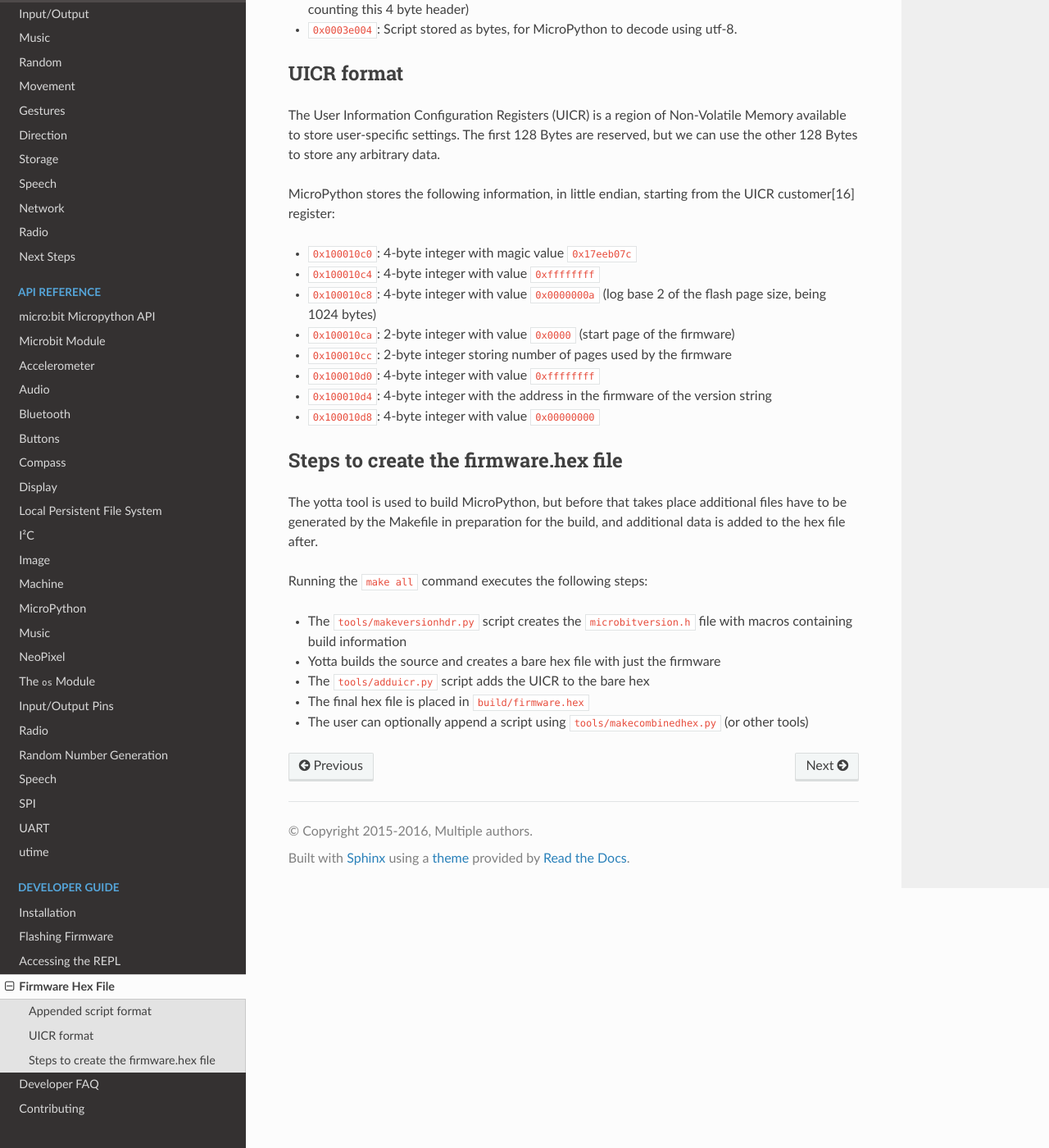
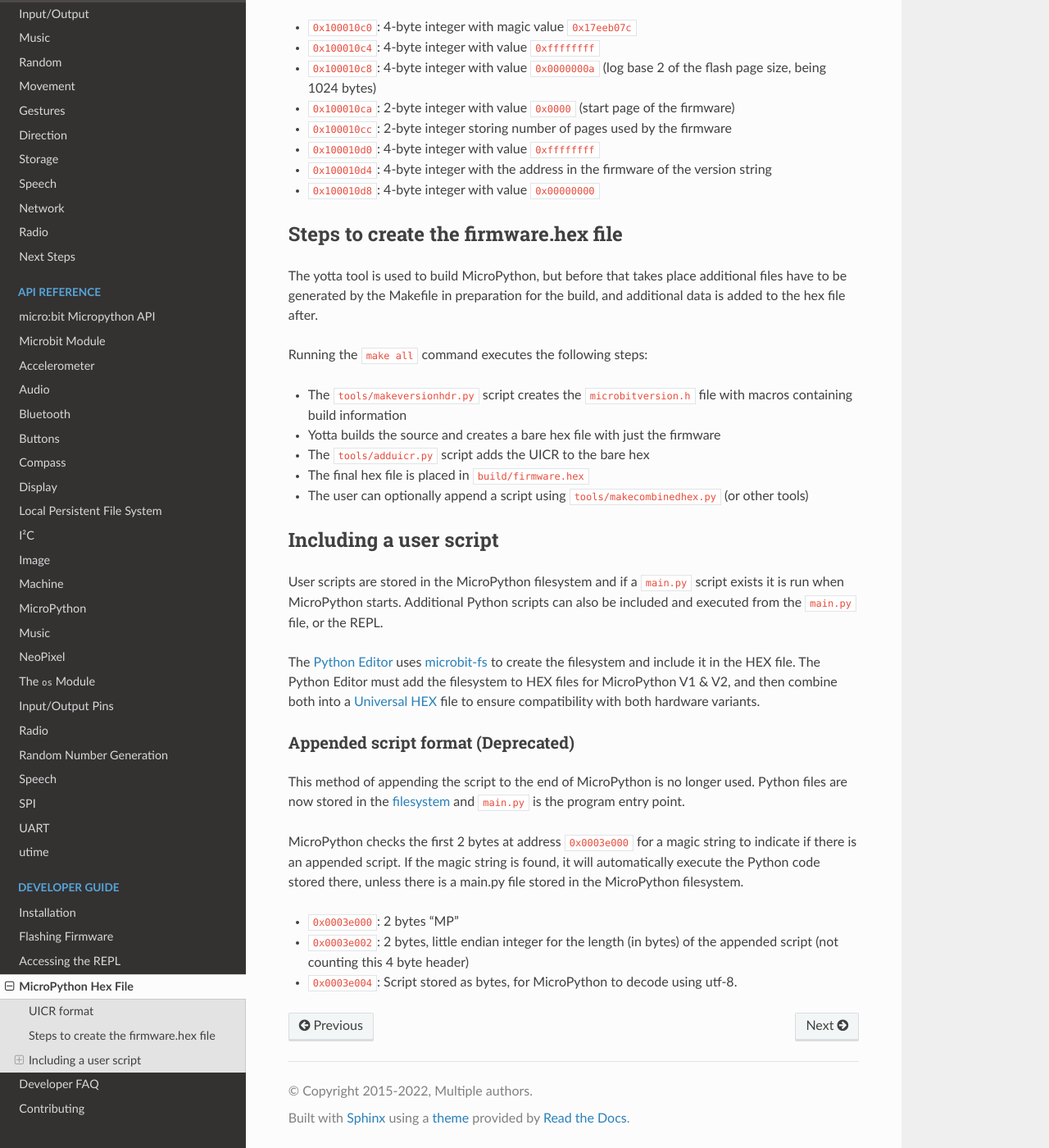
Before and after one commit to bbcmicrobit/micropython, a Sphinx documentation site: the page built from docs/devguide/hexformat.rst, in a window 1280 px wide and 1400 px high, scrolled down 755 px. Shown: the whole window at 82% size. Built offline with Sphinx 7.4.7 and the Read the Docs theme 2.0.0, drawn with Linux system fonts in a browser that asks for light colours; some of the changed text lies outside the part shown.

Commit message:
docs: Backport V2 changes to Hex Format doc to V1.

```diff
--- a/docs/conf.py
+++ b/docs/conf.py
@@ -53,7 +53,7 @@ master_doc = 'index'
 
 # General information about the project.
 project = u'BBC micro:bit MicroPython'
-copyright = u'2015-2016, Multiple authors'
+copyright = u'2015-2022, Multiple authors'
 
 # The version info for the project you're documenting, acts as replacement for
 # |version| and |release|, also used in various other places throughout the
--- a/docs/devguide/hexformat.rst
+++ b/docs/devguide/hexformat.rst
@@ -1,8 +1,8 @@
 .. _hexformat:
 
-=================
-Firmware Hex File
-=================
+====================
+MicroPython Hex File
+====================
 
 When MicroPython is built, the compiler produces an
 `Intel Hex <https://en.wikipedia.org/wiki/Intel_HEX>`_ file containing the
@@ -62,8 +51,42 @@ build, and additional data is added to the hex file after.
 
 Running the ``make all`` command executes the following steps:
 
-- The ``tools/makeversionhdr.py`` script creates the ``microbitversion.h`` file with macros containing build information
+- The ``tools/makeversionhdr.py`` script creates the ``microbitversion.h`` file
+  with macros containing build information
 - Yotta builds the source and creates a bare hex file with just the firmware
 - The ``tools/adduicr.py`` script adds the UICR to the bare hex
 - The final hex file is placed in ``build/firmware.hex``
-- The user can optionally append a script using ``tools/makecombinedhex.py`` (or other tools)
+- The user can optionally append a script using ``tools/makecombinedhex.py``
+  (or other tools)
+
+Including a user script
+-----------------------
+
+User scripts are stored in the MicroPython filesystem and if a ``main.py``
+script exists it is run when MicroPython starts. Additional Python scripts can
+also be included and executed from the ``main.py`` file, or the REPL.
+
+The `Python Editor <https://python.microbit.org>`_ uses
+`microbit-fs <https://github.com/microbit-foundation/microbit-fs>`_
+to create the filesystem and include it in the HEX file. The Python Editor must
+add the filesystem to HEX files for MicroPython V1 & V2, and then combine both
+into a `Universal HEX <https://tech.microbit.org/software/hex-format/#universal-hex-files>`_
+file to ensure compatibility with both hardware variants.
+
+Appended script format (Deprecated)
+~~~~~~~~~~~~~~~~~~~~~~~~~~~~~~~~~~~
+
+This method of appending the script to the end of MicroPython
+is no longer used. Python files are now stored in the
+`filesystem <../filesystem.html>`_ and ``main.py`` is the program entry point.
+
+MicroPython checks the first 2 bytes at address ``0x0003e000`` for a magic
+string to indicate if there is an appended script. If the magic string is
+found, it will automatically execute the Python code stored there, unless there
+is a main.py file stored in the MicroPython filesystem.
+
+- ``0x0003e000``: 2 bytes "MP"
+- ``0x0003e002``: 2 bytes, little endian integer for the length (in bytes) of
+  the appended script (not counting this 4 byte header)
+- ``0x0003e004``: Script stored as bytes, for MicroPython to decode using
+  utf-8.
--- a/docs/filesystem.rst
+++ b/docs/filesystem.rst
@@ -1,3 +1,5 @@
+.. _filesystem:
+
 Local Persistent File System
 ****************************
 
```
Also changed, not shown: other parts of docs/devguide/hexformat.rst (+2 -13 lines).
